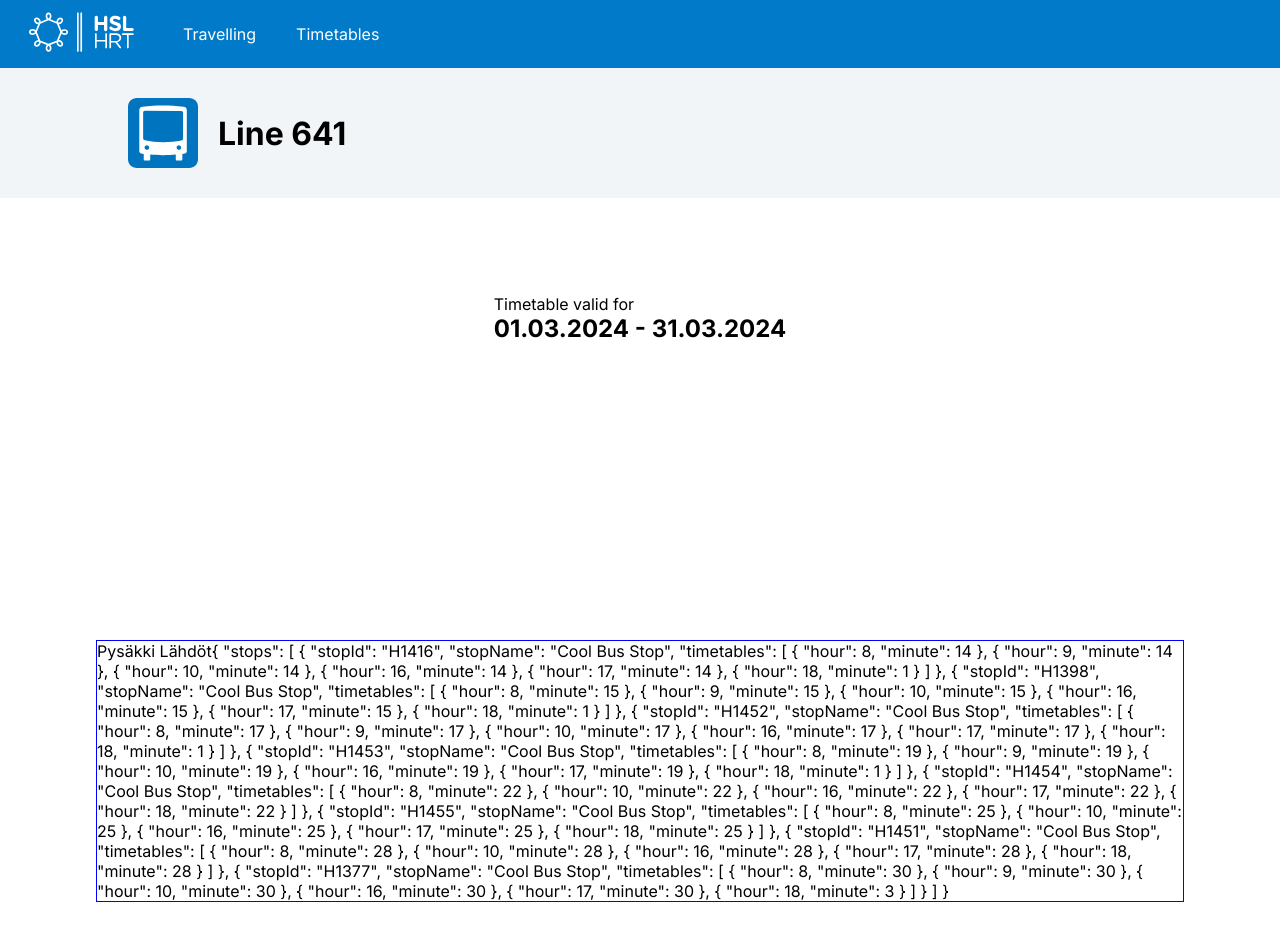
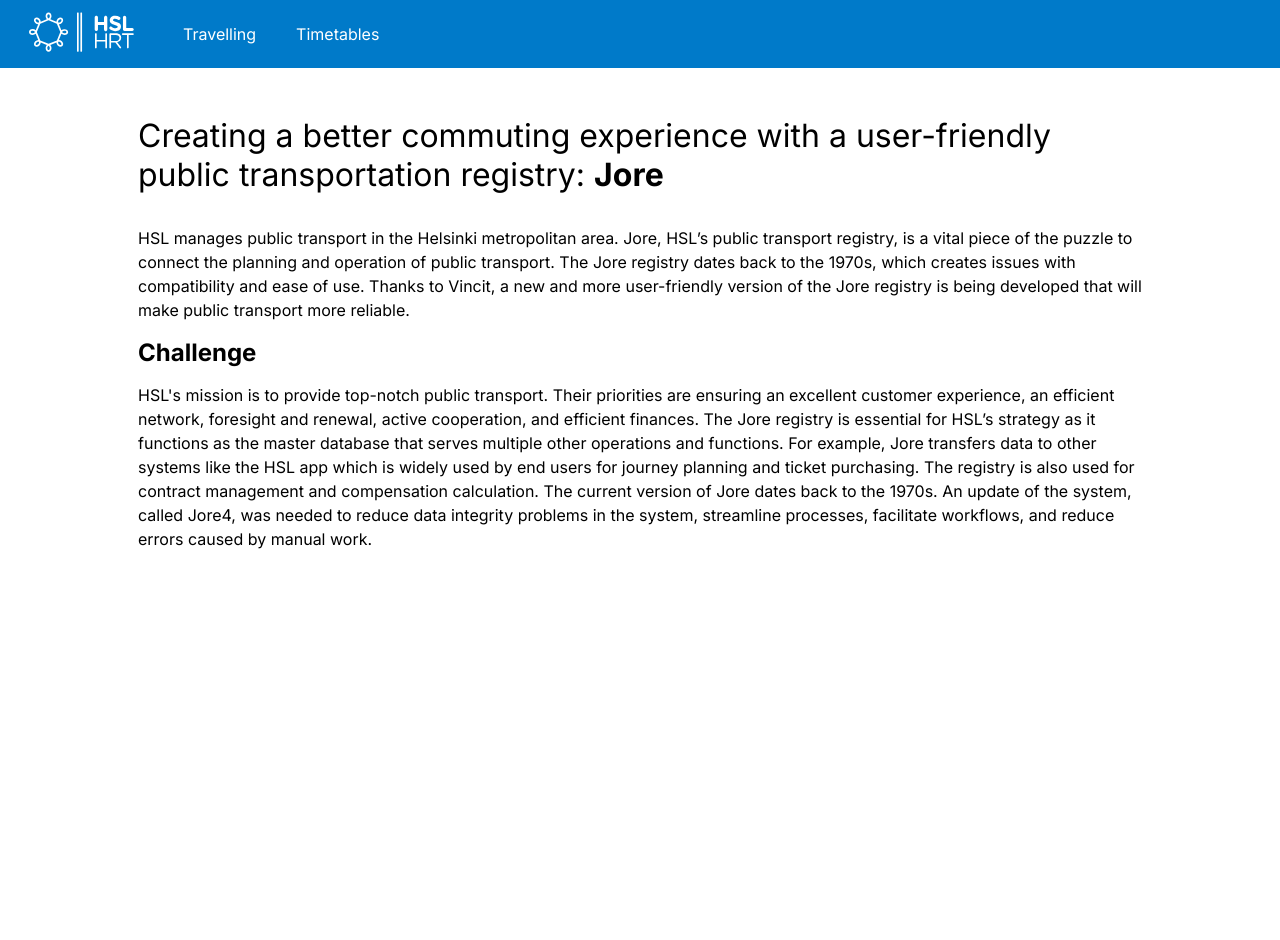
Before and after one commit to niknii-vincit/hsl-timetables-challenge, a Next.js app: page / in a window 1280 px wide. Shown: the top 940 px of the page. After the commit the page ends 868 px from the top, so only its background shows below. Built offline with nearby package versions, Linux system fonts and the light colour scheme.

Commit message:
Add frontpage

```diff
--- a/src/app/globals.css
+++ b/src/app/globals.css
@@ -24,3 +24,7 @@
    color: inherit;
    text-decoration: none;
 }
+
+main div span {
+   color: white;
+}
--- a/src/app/page.module.css
+++ b/src/app/page.module.css
@@ -1,12 +1,25 @@
 .main {
-   display: flex;
-   flex-direction: column;
-   justify-content: space-between;
+   margin: auto;
    align-items: center;
-   padding: 6rem;
+   padding: 3rem;
    min-height: 100vh;
+   max-width: 1100px;
+}
+.main p {
+   line-height: 1.5rem;
+}
+.codeEmphasis {
+   font-weight: bold;
 }
 
+.mainpageTitle {
+   font-weight: normal;
+   margin-bottom: 2rem;
+}
+.mainpageSubtitle {
+   margin-top: 1rem;
+   margin-bottom: 1rem;
+}
 .description {
    display: inherit;
    justify-content: inherit;
--- a/src/app/page.tsx
+++ b/src/app/page.tsx
@@ -5,12 +5,37 @@
 
 export default function Home() {
    return (
-      <>
-         <LineTitle />
-         <main className={styles.main}>
-            <LineHeader />
-            <Timetables />
-         </main>
-      </>
+      <main className={styles.main}>
+         <h1 className={styles.mainpageTitle}>
+            Creating a better commuting experience with a user-friendly public
+            transportation registry:{" "}
+            <span className={styles.codeEmphasis}>Jore</span>
+         </h1>
+         <p>
+            HSL manages public transport in the Helsinki metropolitan area.
+            Jore, HSL’s public transport registry, is a vital piece of the
+            puzzle to connect the planning and operation of public transport.
+            The Jore registry dates back to the 1970s, which creates issues with
+            compatibility and ease of use. Thanks to Vincit, a new and more
+            user-friendly version of the Jore registry is being developed that
+            will make public transport more reliable.
+         </p>
+         <h2 className={styles.mainpageSubtitle}>Challenge</h2>
+         <p>
+            HSL's mission is to provide top-notch public transport. Their
+            priorities are ensuring an excellent customer experience, an
+            efficient network, foresight and renewal, active cooperation, and
+            efficient finances. The Jore registry is essential for HSL’s
+            strategy as it functions as the master database that serves multiple
+            other operations and functions. For example, Jore transfers data to
+            other systems like the HSL app which is widely used by end users for
+            journey planning and ticket purchasing. The registry is also used
+            for contract management and compensation calculation. The current
+            version of Jore dates back to the 1970s. An update of the system,
+            called Jore4, was needed to reduce data integrity problems in the
+            system, streamline processes, facilitate workflows, and reduce
+            errors caused by manual work.
+         </p>
+      </main>
    );
 }
```
